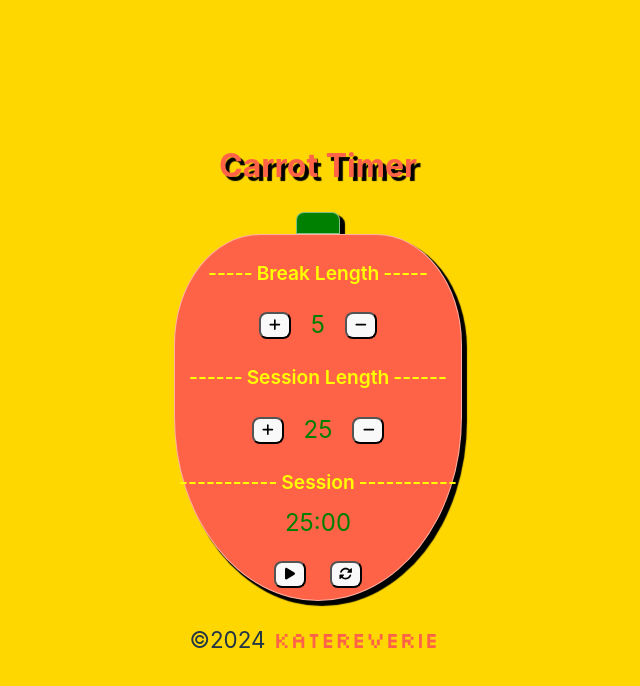
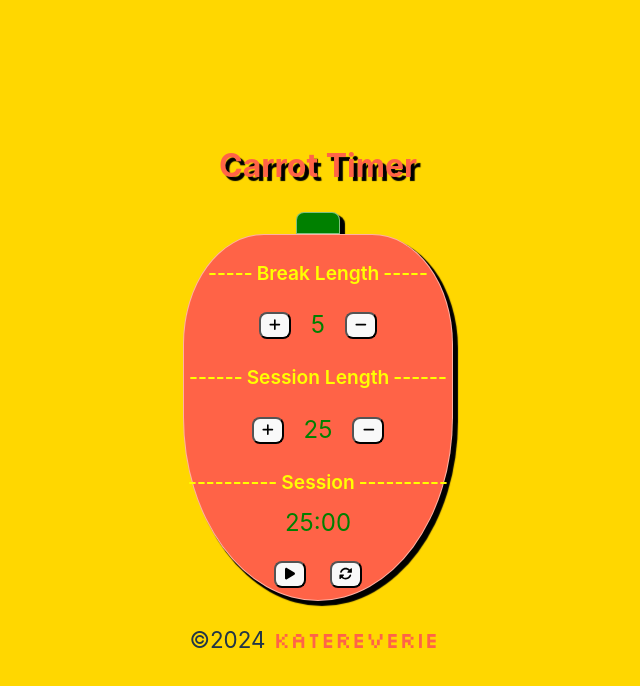
Before and after one commit to katereverie/fcc-proj-PomodoroTimer, a React (Vite) app in the folder pomodoro-timer/: page / in a window 1280 px wide. Shown: the top 686 px of the page, without its empty margins (322-962 px from the left). Built offline with nearby package versions, Linux system fonts and the light colour scheme.

Commit message:
update: break lable

```diff
--- a/pomodoro-timer/src/assets/styles/App.css
+++ b/pomodoro-timer/src/assets/styles/App.css
@@ -67,7 +67,7 @@
 }
 #timer-label::before,
 #timer-label::after {
-  content: '-----------';
+  content: '----------';
 }
 
 #break-length,
```
